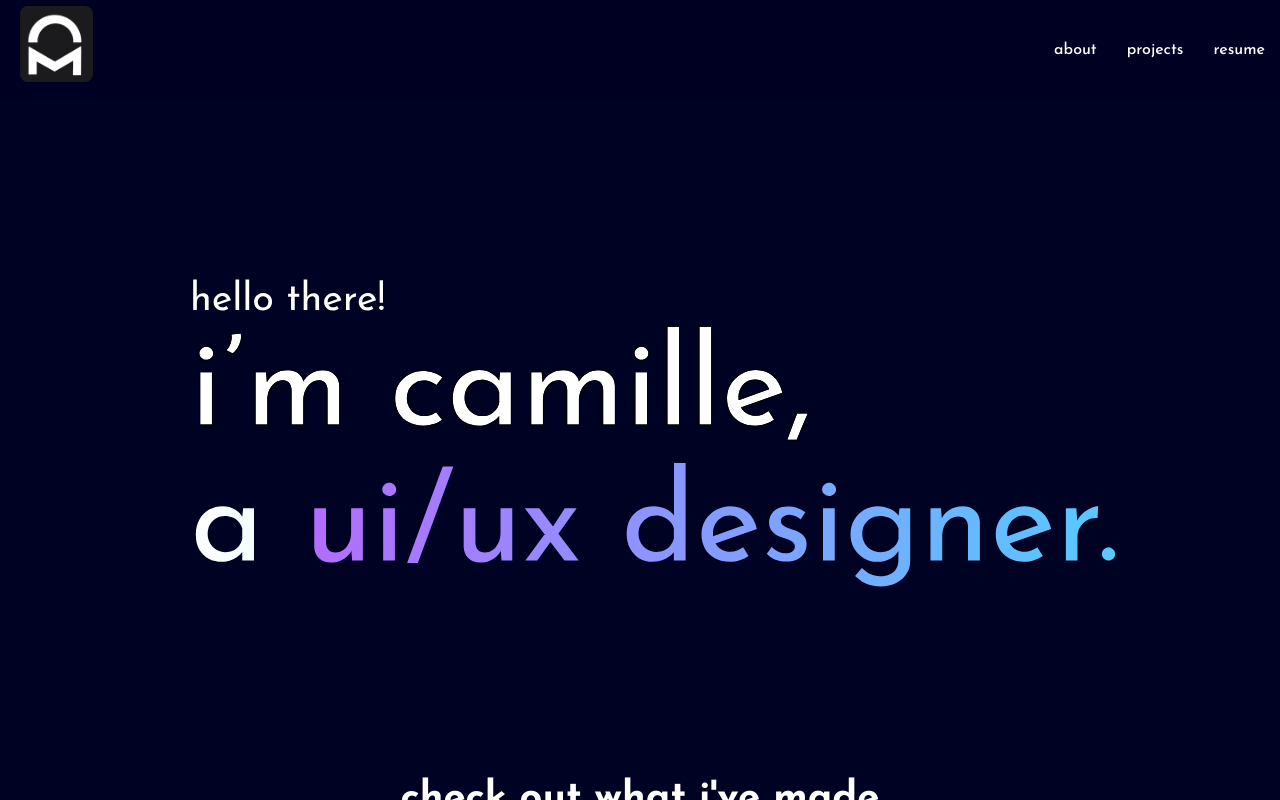
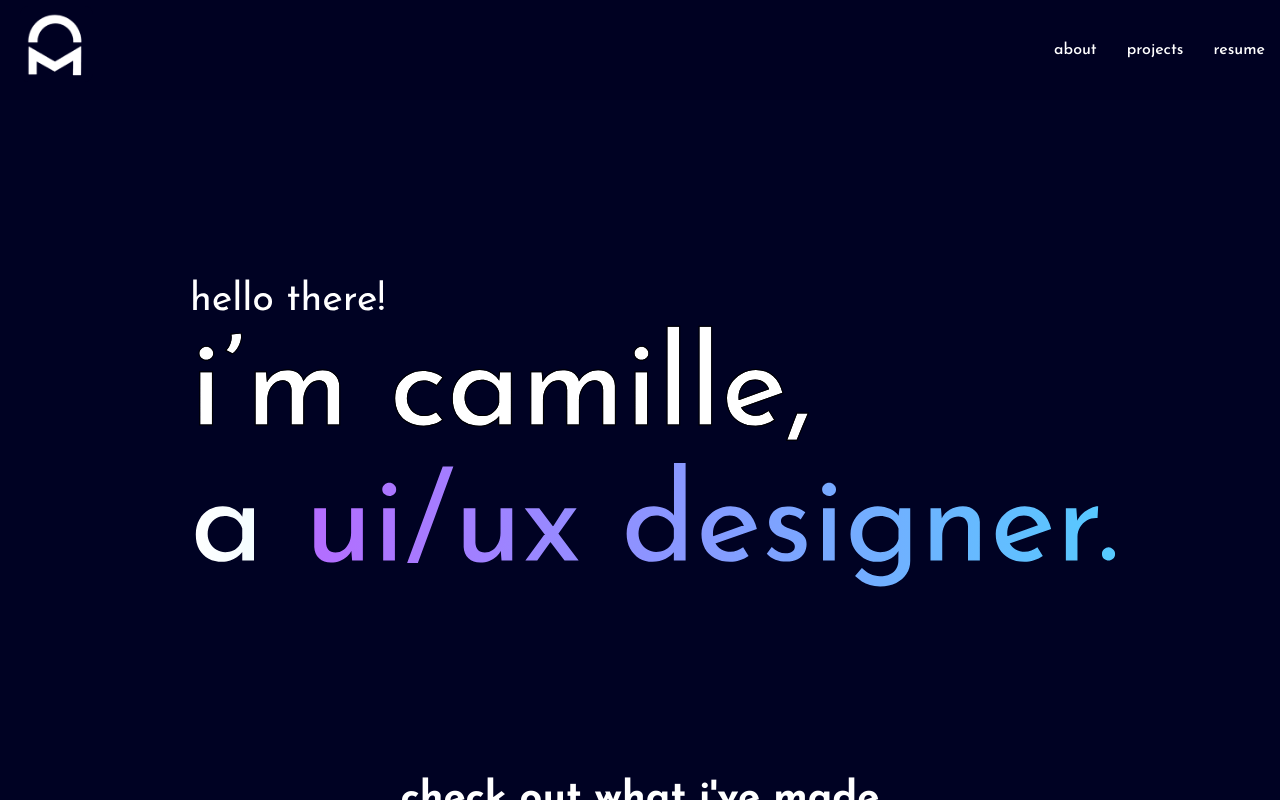
Before and after one commit to robmahalo/camille-folio, a React (Create React App) app in the folder frontend/: page / in a window 1280 px wide. In both pictures the pointer is over the picture 56 px from the left and 44 px from the top of the page. Shown: the top 800 px of the page. Built offline with nearby package versions, Linux system fonts and the light colour scheme.

Commit message:
changed hover colors

```diff
--- a/frontend/src/routes/navigation/navigation.styles.scss
+++ b/frontend/src/routes/navigation/navigation.styles.scss
@@ -19,8 +19,8 @@
 
 
     &:hover {
-      background-color: rgba(31, 31, 31, 0.9); /* Set background color with opacity */
-      color: #AF73FF;
+      background-color: rgba(0, 2, 35, 0.9); /* Set background color with opacity */
+      color: rgba(16, 18, 65, 0.9);
       border-radius: 8px;
     }
   }
@@ -53,7 +53,7 @@
       font-weight: 500;
 
       &:hover {
-        background-color: rgba(48, 48, 48, 0.9); /* Set background color with opacity */
+        background-color: rgba(175,115,255, 0.9); /* Set background color with opacity */
         color: white;
         border-radius: 20px;
       }
```
